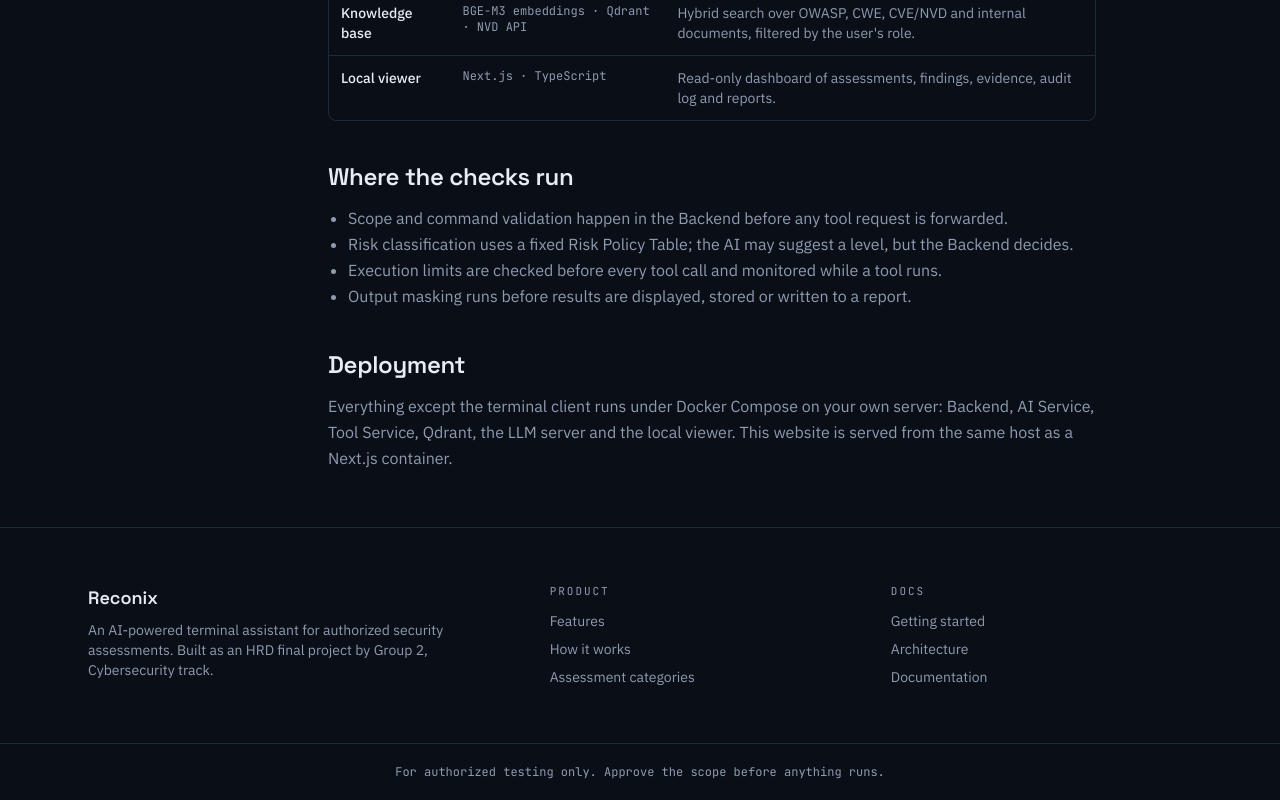
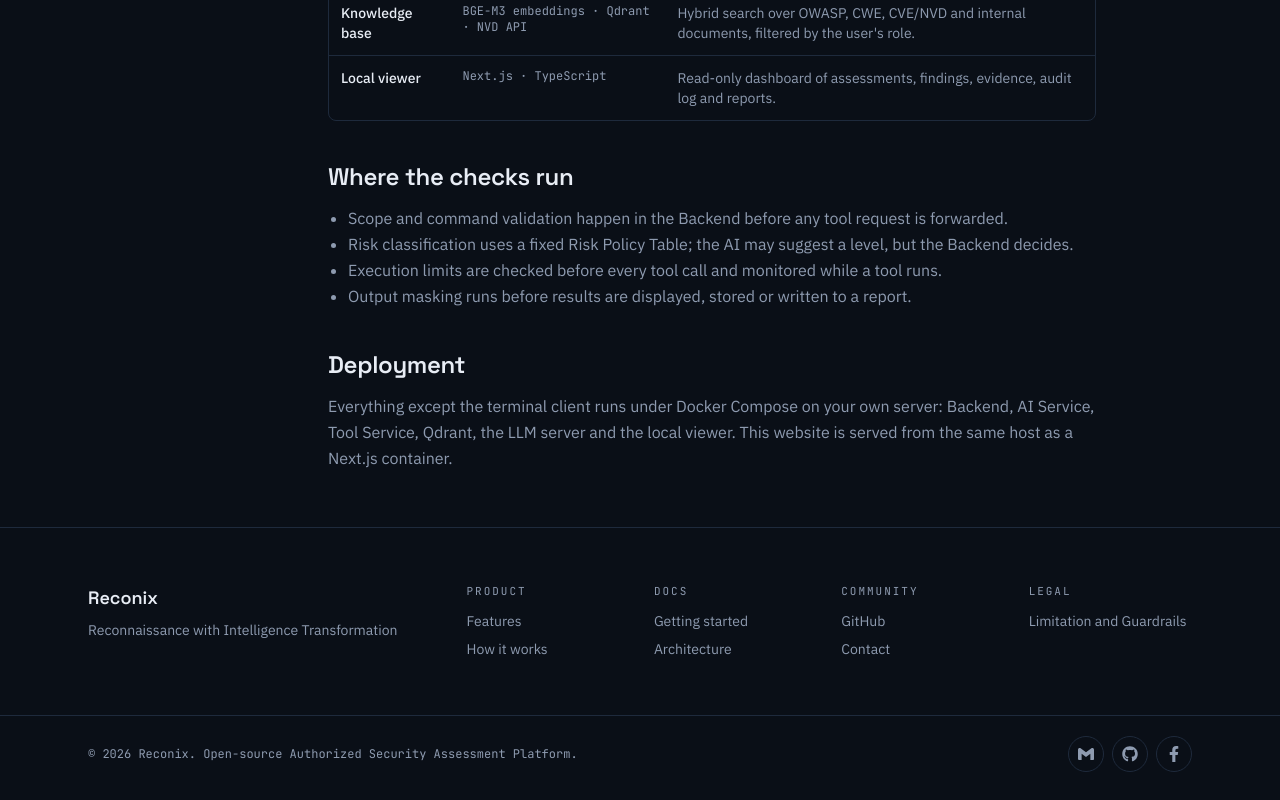
Before and after one commit to SokpisethNhoeun/Reconix-web-ui, a Next.js app: page /docs/architecture in a window 1280 px wide. Shown: the part 912-1712 px from the top of the page. Built offline with nearby package versions, Linux system fonts and the light colour scheme; no server answers.

Commit message:
update footer

```diff
--- a/package.json
+++ b/package.json
@@ -20,6 +20,7 @@
     "next": "16.3.8",
     "react": "19.2.8",
     "react-dom": "19.2.8",
+    "react-icons": "^5.7.0",
     "simple-icons": "^16.34.0",
     "tailwind-merge": "^3.7.0"
   },
--- a/src/components/site-footer.tsx
+++ b/src/components/site-footer.tsx
@@ -1,35 +1,84 @@
 import Link from "next/link";
+import { FaGithub, FaFacebookF } from "react-icons/fa";
+import { SiGmail } from "react-icons/si";
+
+const socials = [
+  { label: "Gmail", href: "mailto:choengsreyleak@gmail.com", icon: SiGmail },
+  { label: "GitHub", href: "https://github.com/choeng-sreyleak", icon: FaGithub },
+  { label: "Facebook", href: "https://www.facebook.com/Ezomaki.riko", icon: FaFacebookF },
+];
 
 export function SiteFooter() {
   return (
     <footer className="border-t border-border">
-      <div className="mx-auto grid max-w-6xl gap-10 px-4 py-14 sm:px-6 md:grid-cols-[1.4fr_1fr_1fr]">
+      <div className="mx-auto grid max-w-6xl gap-10 px-4 py-14 sm:px-6 md:grid-cols-[1.4fr_3fr]">
         <div>
           <p className="font-display text-lg font-semibold">Reconix</p>
           <p className="mt-2 max-w-sm text-sm text-muted-foreground">
-            An AI-powered terminal assistant for authorized security assessments. Built as an HRD
-            final project by Group 2, Cybersecurity track.
+            Reconnaissance with Intelligence Transformation
           </p>
         </div>
-        <div className="text-sm">
+        <div className="grid grid-cols-2 gap-6 text-sm sm:grid-cols-4">
+          <div>
             <p className="mb-3 font-mono text-[11px] uppercase tracking-[0.18em] text-muted-foreground">Product</p>
             <ul className="space-y-2 text-muted-foreground">
               <li><Link href="/#showcase" className="hover:text-foreground">Features</Link></li>
               <li><Link href="/#workflow" className="hover:text-foreground">How it works</Link></li>
-            <li><Link href="/#categories" className="hover:text-foreground">Assessment categories</Link></li>
+              {/* <li><Link href="/#categories" className="hover:text-foreground">Assessment categories</Link></li> */}
             </ul>
           </div>
-        <div className="text-sm">
+          <div>
             <p className="mb-3 font-mono text-[11px] uppercase tracking-[0.18em] text-muted-foreground">Docs</p>
             <ul className="space-y-2 text-muted-foreground">
               <li><Link href="/docs/getting-started" className="hover:text-foreground">Getting started</Link></li>
               <li><Link href="/docs/architecture" className="hover:text-foreground">Architecture</Link></li>
-            <li><Link href="/docs" className="hover:text-foreground">Documentation</Link></li>
+              {/* <li><Link href="/docs" className="hover:text-foreground">Documentation</Link></li> */}
+            </ul>
+          </div>
+          <div>
+            <p className="mb-3 font-mono text-[11px] uppercase tracking-[0.18em] text-muted-foreground">Community</p>
+            <ul className="space-y-2 text-muted-foreground">
+              <li>
+                <a href="https://github.com/choeng-sreyleak" target="_blank" rel="noopener noreferrer" className="hover:text-foreground">
+                  GitHub
+                </a>
+              </li>
+              <li>
+                <a href="mailto:choengsreyleak@gmail.com" className="hover:text-foreground">Contact</a>
+              </li>
+            </ul>
+          </div>
+          <div>
+            <p className="mb-3 font-mono text-[11px] uppercase tracking-[0.18em] text-muted-foreground">Legal</p>
+            <ul className="space-y-2 text-muted-foreground">
+              <li><Link href="/#guardrails" className="hover:text-foreground">Limitation and Guardrails</Link></li>
             </ul>
           </div>
         </div>
-      <div className="border-t border-border py-5 text-center font-mono text-xs text-muted-foreground">
-        For authorized testing only. Approve the scope before anything runs.
+      </div>
+
+      {/* Bottom bar */}
+      <div className="border-t border-border">
+        <div className="mx-auto flex max-w-6xl flex-col items-center justify-between gap-4 px-4 py-5 sm:flex-row sm:px-6">
+          <p className="text-center font-mono text-xs text-muted-foreground sm:text-left">
+            © 2026 Reconix. Open-source Authorized Security Assessment Platform.
+          </p>
+
+          <div className="flex items-center gap-2">
+            {socials.map(({ label, href, icon: Icon }) => (
+              <a
+                key={label}
+                href={href}
+                aria-label={label}
+                target={href.startsWith("http") ? "_blank" : undefined}
+                rel="noopener noreferrer"
+                className="flex size-9 items-center justify-center rounded-full border border-border text-muted-foreground transition-colors hover:border-foreground/40 hover:text-foreground"
+              >
+                <Icon className="size-4" />
+              </a>
+            ))}
+          </div>
+        </div>
       </div>
     </footer>
   );
```
Also changed, not shown: 1 other file (tests, documents, lock files or other folders). Lines whose indentation alone changed are shown as unchanged.
